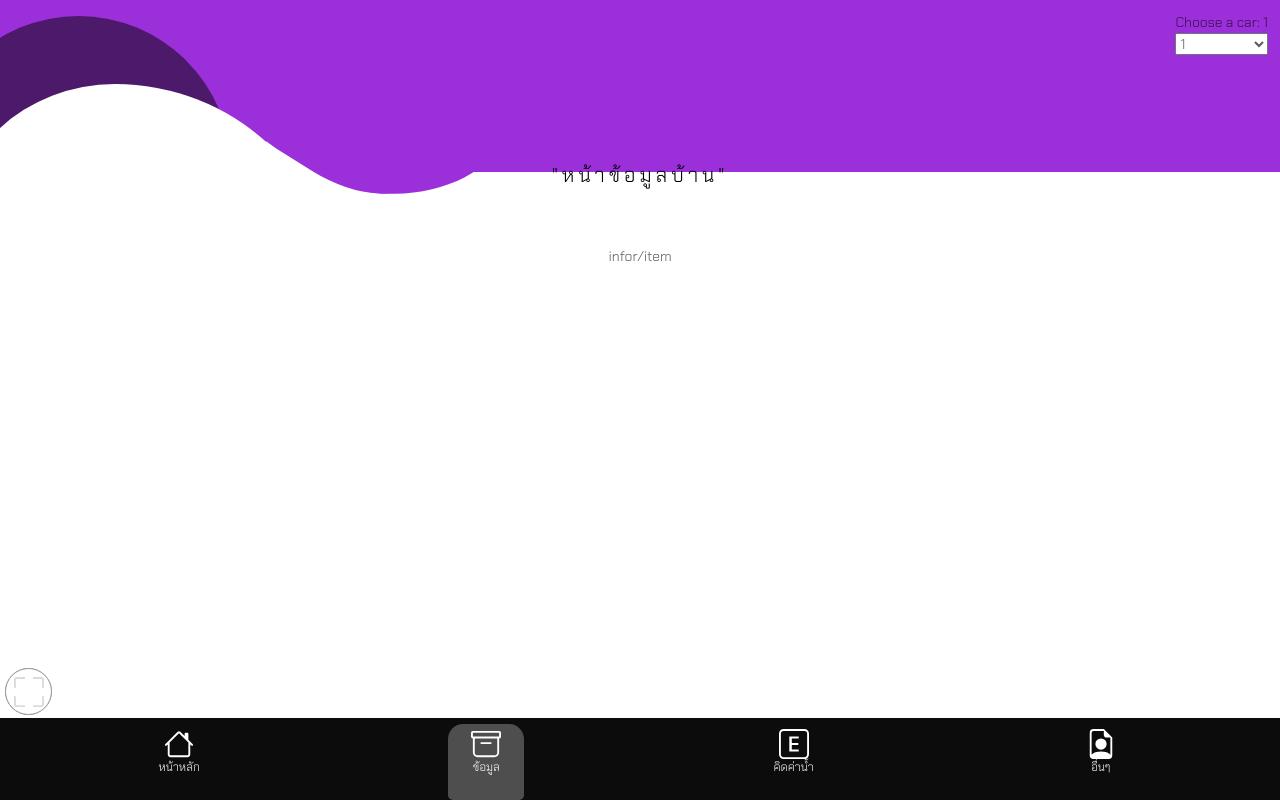
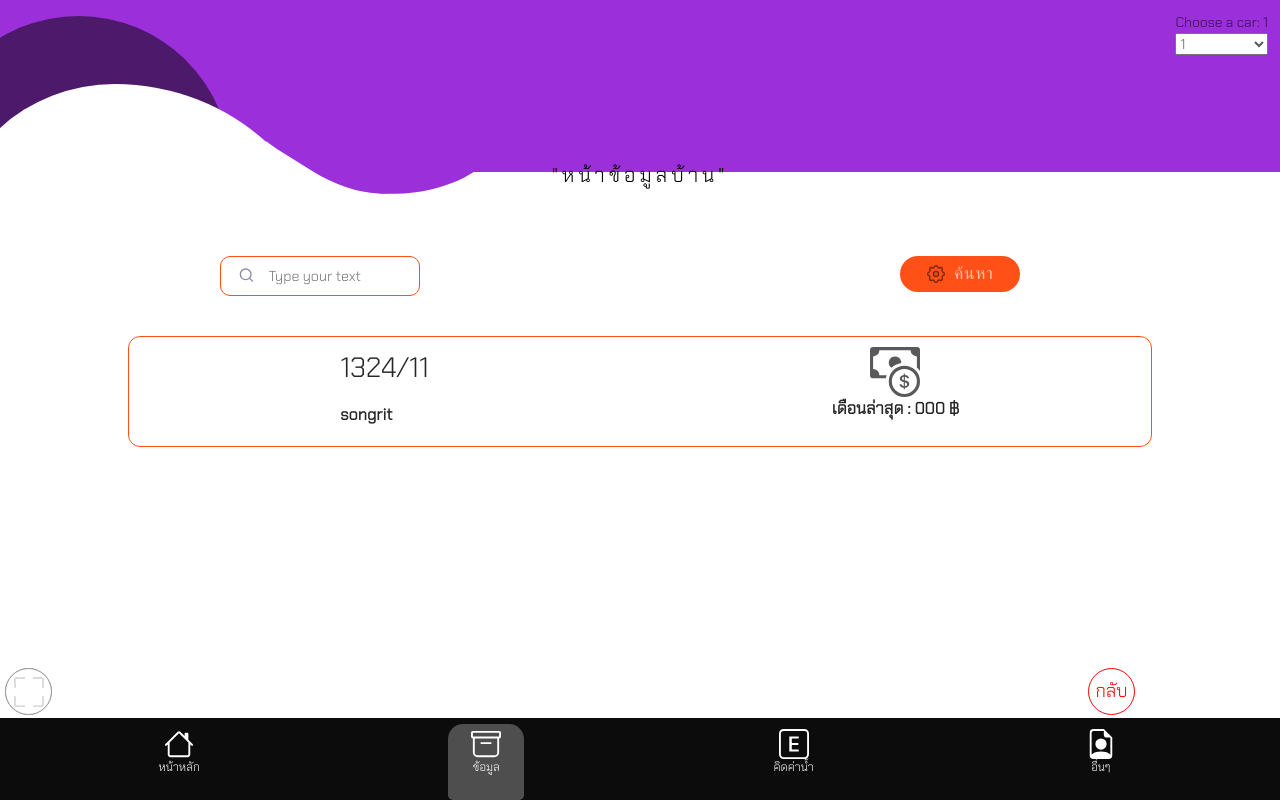
Before and after one commit to songrit0/-my-app-water-991, a Nuxt app: page /house_infor in a window 1280 px wide. Built offline with nearby package versions, Linux system fonts and the light colour scheme.

Commit message:
เท็มเพลจ

```diff
--- a/components/TheHeader.vue
+++ b/components/TheHeader.vue
@@ -7,6 +7,7 @@
         <button @click="openFullscreen()" class="off_closeFullscreen" ><svg xmlns="http://www.w3.org/2000/svg" width="30" height="30"  fill="#DBDBDB" class="bi bi-fullscreen" viewBox="0 0 16 16">
           <path d="M1.5 1a.5.5 0 0 0-.5.5v4a.5.5 0 0 1-1 0v-4A1.5 1.5 0 0 1 1.5 0h4a.5.5 0 0 1 0 1h-4zM10 .5a.5.5 0 0 1 .5-.5h4A1.5 1.5 0 0 1 16 1.5v4a.5.5 0 0 1-1 0v-4a.5.5 0 0 0-.5-.5h-4a.5.5 0 0 1-.5-.5zM.5 10a.5.5 0 0 1 .5.5v4a.5.5 0 0 0 .5.5h4a.5.5 0 0 1 0 1h-4A1.5 1.5 0 0 1 0 14.5v-4a.5.5 0 0 1 .5-.5zm15 0a.5.5 0 0 1 .5.5v4a1.5 1.5 0 0 1-1.5 1.5h-4a.5.5 0 0 1 0-1h4a.5.5 0 0 0 .5-.5v-4a.5.5 0 0 1 .5-.5z"/>
         </svg> </button>
+        <button class="back" @click="GO0() " v-if="pages_check()">กลับ</button>
       </div>
 <div class="header">
     <a @click="pages_les = 'Home',goto('/')" class="active text-fff header-item" ><svg xmlns="http://www.w3.org/2000/svg" :width="svg_z.width" :height="svg_z.height" fill="currentColor" class="z-index-2 bi bi-house" viewBox="0 0 16 16">
@@ -41,6 +42,13 @@ export default {
     }
   },
   methods: {
+    GO0() {
+      this.$router.go(-1)
+      setTimeout(() => {
+        this.get_router_push()
+      }, 100);
+
+    },
     goto(item) {
       this.$router.push(item)
     },
@@ -78,13 +86,19 @@ export default {
         console.log(`mypath : null`);
         this.pages_les = 'Home'
       }
+    },
+    pages_check(){
+      var path = this.$route.path
+      if (path == '/') {
+        return false
+      } else {
+        return true
+      }
     }
   },
   mounted() {
     this.get_router_push()
     console.log(this.$route.path);
-
-
   },
 
 }
@@ -188,6 +202,13 @@ body {
 
 }
 
+.Fullscreen .back {
+  position: fixed;
+  left: 85%;
+  color: red;
+  border: 1px solid red;
+}
+
 .Fullscreen button {
   --border-radius: 25px;
   --border-width: 7px;
@@ -199,7 +220,7 @@ body {
   background-color: #ffffff;
   font-size: 18px;
   font-weight: 500;
-  color: rgba(255,255,255,1);
+  color: rgba(255, 255, 255, 1);
   position: fixed;
   bottom: 85px;
   left: 5px;
@@ -213,11 +234,12 @@ body {
   border: 1px solid #999999;
 }
 
-:fullscreen .Fullscreen .on_closeFullscreen{
+:fullscreen .Fullscreen .on_closeFullscreen {
   display: flex;
 
 }
-:fullscreen .Fullscreen .off_closeFullscreen{
+
+:fullscreen .Fullscreen .off_closeFullscreen {
   display: none;
 
 }
--- a/layouts/default.vue
+++ b/layouts/default.vue
@@ -172,7 +172,9 @@ p{
 
 .photo-item {
   display: flex;
-  justify-content: center;
+    justify-content: center;
+    flex-direction: column;
+    align-items: center;
 }
 
 .header-photo {
--- a/pages/house_infor.vue
+++ b/pages/house_infor.vue
@@ -9,7 +9,69 @@
       </div>
       <br>
       <div class="photo-item infor_main">
-          infor/item
+        <div class="infor_item">
+          <div class="infor_item_row">
+
+            <form class="form">
+              <button>
+                <svg width="17" height="16" fill="none" xmlns="http://www.w3.org/2000/svg" role="img"
+                  aria-labelledby="search">
+                  <path d="M7.667 12.667A5.333 5.333 0 107.667 2a5.333 5.333 0 000 10.667zM14.334 14l-2.9-2.9"
+                    stroke="currentColor" stroke-width="1.333" stroke-linecap="round" stroke-linejoin="round"></path>
+                </svg>
+              </button>
+              <input class="input" placeholder="Type your text" required="" type="text">
+              <button class="reset" type="reset">
+                <svg xmlns="http://www.w3.org/2000/svg" class="h-6 w-6" fill="none" viewBox="0 0 24 24"
+                  stroke="currentColor" stroke-width="2">
+                  <path stroke-linecap="round" stroke-linejoin="round" d="M6 18L18 6M6 6l12 12"></path>
+                </svg>
+              </button>
+            </form>
+
+          </div>
+          <div class="infor_item_row">
+
+            <button class="button">
+              <svg xmlns="http://www.w3.org/2000/svg" width="20" viewBox="0 0 20 20" height="20" fill="none"
+                class="svg-icon">
+                <g stroke-width="1.5" stroke-linecap="round" stroke="#812a0d">
+                  <circle r="2.5" cy="10" cx="10"></circle>
+                  <path fill-rule="evenodd"
+                    d="m8.39079 2.80235c.53842-1.51424 2.67991-1.51424 3.21831-.00001.3392.95358 1.4284 1.40477 2.3425.97027 1.4514-.68995 2.9657.82427 2.2758 2.27575-.4345.91407.0166 2.00334.9702 2.34248 1.5143.53842 1.5143 2.67996 0 3.21836-.9536.3391-1.4047 1.4284-.9702 2.3425.6899 1.4514-.8244 2.9656-2.2758 2.2757-.9141-.4345-2.0033.0167-2.3425.9703-.5384 1.5142-2.67989 1.5142-3.21831 0-.33914-.9536-1.4284-1.4048-2.34247-.9703-1.45148.6899-2.96571-.8243-2.27575-2.2757.43449-.9141-.01669-2.0034-.97028-2.3425-1.51422-.5384-1.51422-2.67994.00001-3.21836.95358-.33914 1.40476-1.42841.97027-2.34248-.68996-1.45148.82427-2.9657 2.27575-2.27575.91407.4345 2.00333-.01669 2.34247-.97026z"
+                    clip-rule="evenodd"></path>
+                </g>
+              </svg>
+              <span class="lable">ค้นหา</span>
+            </button>
+
+          </div>
+        </div>
+        <div class="infor_item">
+          <div class="home_item">
+            <div class="infor_item">
+              <div class="infor_item_row">
+                <h1>1324/11</h1>
+                <h3><b>songrit</b></h3>
+              </div>
+              <div class="infor_item_row">
+                <div class="infor_item">
+                  <svg xmlns="http://www.w3.org/2000/svg" width="50" fill="currentColor" class="bi bi-cash-coin"
+                    viewBox="0 0 16 16">
+                    <path fill-rule="evenodd"
+                      d="M11 15a4 4 0 1 0 0-8 4 4 0 0 0 0 8zm5-4a5 5 0 1 1-10 0 5 5 0 0 1 10 0z" />
+                    <path
+                      d="M9.438 11.944c.047.596.518 1.06 1.363 1.116v.44h.375v-.443c.875-.061 1.386-.529 1.386-1.207 0-.618-.39-.936-1.09-1.1l-.296-.07v-1.2c.376.043.614.248.671.532h.658c-.047-.575-.54-1.024-1.329-1.073V8.5h-.375v.45c-.747.073-1.255.522-1.255 1.158 0 .562.378.92 1.007 1.066l.248.061v1.272c-.384-.058-.639-.27-.696-.563h-.668zm1.36-1.354c-.369-.085-.569-.26-.569-.522 0-.294.216-.514.572-.578v1.1h-.003zm.432.746c.449.104.655.272.655.569 0 .339-.257.571-.709.614v-1.195l.054.012z" />
+                    <path
+                      d="M1 0a1 1 0 0 0-1 1v8a1 1 0 0 0 1 1h4.083c.058-.344.145-.678.258-1H3a2 2 0 0 0-2-2V3a2 2 0 0 0 2-2h10a2 2 0 0 0 2 2v3.528c.38.34.717.728 1 1.154V1a1 1 0 0 0-1-1H1z" />
+                    <path d="M9.998 5.083 10 5a2 2 0 1 0-3.132 1.65 5.982 5.982 0 0 1 3.13-1.567z" />
+                  </svg>
+                </div>
+                <h3><b>เดือนล่าสุด : 000 ฿</b></h3>
+              </div>
+            </div>
+          </div>
+        </div>
 
       </div>
     </div>
@@ -23,6 +85,159 @@
 </script>
 
 <style>
+.infor_item {
+  display: flex;
+  justify-content: space-around;
+  width: 100%;
+  height: auto;
+  align-items: flex-start;
+  flex-direction: row;
+}
 
+.infor_item_row {
+  display: grid;
+  width: 50%;
+  height: 100%;
+  justify-content: center;
+  margin: 10px;
+}
 
-  </style>
+.home_item {
+  border-radius: 12px;
+  border: 1px solid #FF5117;
+  width: 80%;
+  height: auto;
+  margin: 30px;
+}
+
+/* From uiverse.io by @satyamchaudharydev */
+/* removing default style of button */
+
+.infor_item_row .form button {
+  border: none;
+  background: none;
+  color: #8b8ba7;
+}
+
+/* styling of whole input container */
+.infor_item_row .form {
+  --timing: 0.3s;
+  --width-of-input: 200px;
+  --height-of-input: 40px;
+  --border-height: 2px;
+  --input-bg: #fff;
+  --border-color: #FF5117;
+  --border-radius: 10px;
+  --after-border-radius: 1px;
+  position: relative;
+  width: var(--width-of-input);
+  height: var(--height-of-input);
+  display: flex;
+  align-items: center;
+  padding-inline: 0.8em;
+  border-radius: var(--border-radius);
+  transition: border-radius 0.5s ease;
+  background: var(--input-bg, #fff);
+  border: 1px solid #FF5117;
+}
+
+/* styling of Input */
+.infor_item_row .input {
+  font-size: 0.9rem;
+  background-color: transparent;
+  width: 100%;
+  height: 100%;
+  padding-inline: 0.5em;
+  padding-block: 0.7em;
+  border: none;
+}
+
+/* styling of animated border */
+.infor_item_row .form:before {
+  content: "";
+  position: absolute;
+  background: var(--border-color);
+  transform: scaleX(0);
+  transform-origin: center;
+  width: 100%;
+  height: var(--border-height);
+  left: 0;
+  bottom: 0;
+  border-radius: 1px;
+  transition: transform var(--timing) ease;
+}
+
+/* Hover on Input */
+.infor_item_row .form:focus-within {
+  border-radius: var(--after-border-radius);
+}
+
+.infor_item_row input:focus {
+  outline: none;
+}
+
+/* here is code of animated border */
+.infor_item_row .form:focus-within:before {
+  transform: scale(1);
+}
+
+/* styling of close button */
+/* == you can click the close button to remove text == */
+.reset {
+  border: none;
+  background: none;
+  opacity: 0;
+  visibility: hidden;
+}
+
+/* close button shown when typing */
+.infor_item_row input:not(:placeholder-shown)~.reset {
+  opacity: 1;
+  visibility: visible;
+}
+
+/* sizing svg icons */
+.infor_item_row .form svg {
+  width: 17px;
+  margin-top: 3px;
+}
+
+.infor_item_row .button {
+  display: flex;
+  justify-content: center;
+  align-items: center;
+  padding: 6px 12px;
+  gap: 8px;
+  height: 36px;
+  width: 120px;
+  border: none;
+  background: #FF5117;
+  border-radius: 20px;
+  cursor: pointer;
+}
+
+.infor_item_row .lable {
+  line-height: 20px;
+  font-size: 17px;
+  color: #fcc2af;
+  font-family: sans-serif;
+  letter-spacing: 1px;
+}
+
+.infor_item_row .button:hover {
+  background: #FF5117;
+}
+
+.infor_item_row .button:hover .svg-icon {
+  animation: spin 2s linear infinite;
+}
+
+@keyframes spin {
+  0% {
+    transform: rotate(0deg);
+  }
+
+  100% {
+    transform: rotate(360deg);
+  }
+}</style>
--- a/pages/index.vue
+++ b/pages/index.vue
@@ -19,16 +19,16 @@
               <li>ID : user#1234</li>
             </div>
           </div>
-          <div class="menuitem">
+          <div class="menuitem" @click="goto('/charge')">
             <li>คิดค่าน้ำ</li>
           </div>
-          <div class="menuitem">
+          <div class="menuitem" @click="goto('/house_infor')">
             <li>ข้อมูล บ้าน</li>
           </div>
-          <div class="menuitem">
+          <div class="menuitem" @click="goto('/other')">
             <li>อื่นๆ</li>
           </div>
-          <div class="menuitem">
+          <div class="menuitem" @click="goto('/charge')">
             <li>จัดการบัญชี</li>
           </div>
 
@@ -53,7 +53,9 @@ export default {
 
   },
   methods: {
-
+    goto(item) {
+      this.$router.push(item)
+    },
   },
 }
 </script>
```
Lines whose indentation alone changed are shown as unchanged.
